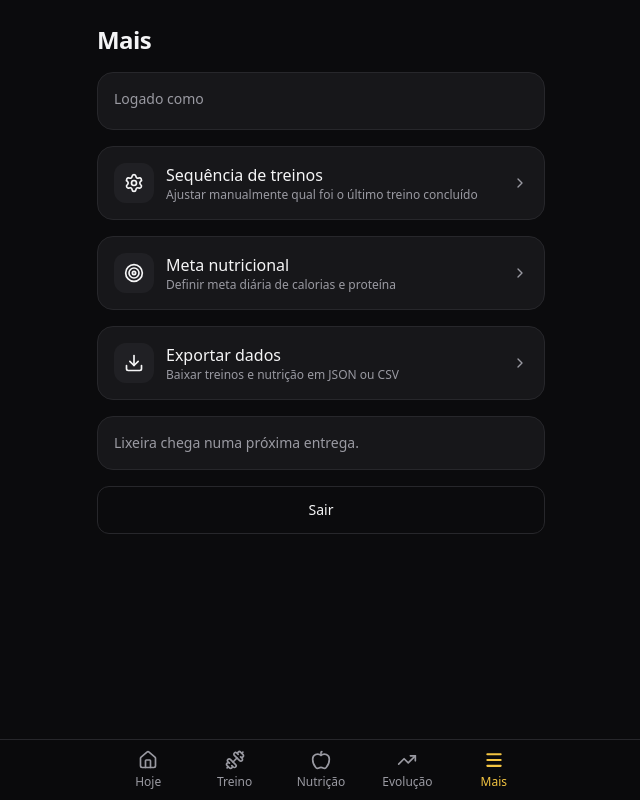
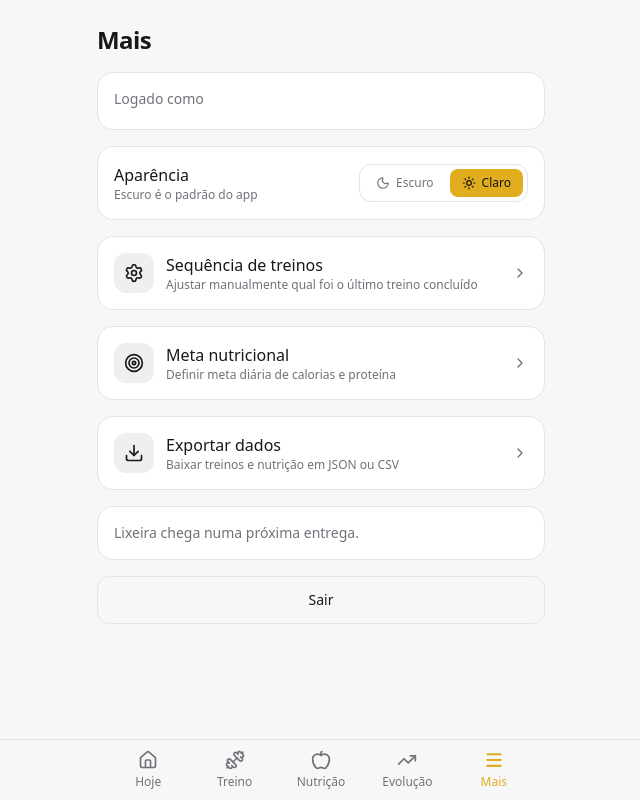
Before and after one commit to RenanFajardo465/fit-pro, a Next.js app in the folder fit-pro/: page /mais in a window 1280 px wide. Shown: the whole page, without its empty margins (319-959 px from the left). Built offline with nearby package versions, Linux system fonts and the light colour scheme; no server answers.

Commit message:
Catálogo Inteligente de Exercícios + light mode

```diff
--- a/fit-pro/app/(app)/mais/page.tsx
+++ b/fit-pro/app/(app)/mais/page.tsx
@@ -3,6 +3,7 @@ import { ChevronRight, Settings, Target, Download } from "lucide-react";
 import { createClient } from "@/lib/supabase/server";
 import { Button } from "@/components/ui/button";
 import { Card } from "@/components/ui/card";
+import { ThemeToggle } from "@/components/theme/theme-toggle";
 import { signOut } from "@/lib/actions/auth";
 
 const LINKS = [
@@ -41,6 +42,8 @@ export default async function MaisPage() {
         <p className="font-medium">{user?.email}</p>
       </Card>
 
+      <ThemeToggle />
+
       {LINKS.map(({ href, icon: Icon, title, subtitle }) => (
         <Link key={href} href={href}>
           <Card className="flex items-center justify-between gap-3 transition-colors hover:border-primary/50">
--- a/fit-pro/app/globals.css
+++ b/fit-pro/app/globals.css
@@ -1,34 +1,39 @@
 @import "tailwindcss";
 
 /*
- * Fit-Pro é predominantemente dark mode (Fase 0, item 73/22). Não há troca
- * light/dark no MVP — o tema é fixo, mas a variante `dark:` do Tailwind v4
- * fica disponível (baseada na classe `.dark` no <html>) para o dia em que
- * quisermos oferecer um tema claro sem reescrever nada.
+ * Fit-Pro nasceu dark mode (Fase 0, item 73/22) e continua sendo o tema
+ * padrão/definido do app — quem nunca escolheu nada vê exatamente o visual
+ * de sempre. O light mode é uma opção adicional, trocável a qualquer
+ * momento em Mais → Aparência (`components/theme/theme-toggle.tsx`), que só
+ * alterna a classe `.dark` na tag <html> e guarda a preferência no
+ * `localStorage` do navegador — nenhum componente precisou ser reescrito,
+ * só os valores abaixo.
  */
 @custom-variant dark (&:where(.dark, .dark *));
 
+/* Light mode — valores padrão (sem a classe `.dark`). */
 :root {
+  --background: #f7f7f8;
+  --foreground: #18181b;
+  --card: #ffffff;
+  --border: #e4e4e7;
+  --primary: #e0ad1f; /* mesmo tom dourado, um pouco mais escuro pra manter contraste em fundo claro */
+  --primary-foreground: #17130a;
+  --secondary: #efeff1;
+  --secondary-foreground: #18181b;
+  --muted-foreground: #71717a;
+  --destructive: #d7373f;
+  --destructive-foreground: #f5f5f6;
+  --ring: #e0ad1f;
+}
+
+/* Dark mode — tema padrão do Fit-Pro, aplicado via classe `.dark` no <html>. */
+.dark {
   --background: #0b0b0d;
   --foreground: #f5f5f6;
   --card: #17171a;
   --border: #27272b;
   --primary: #f4c542; /* amarelo/dourado — energia, alto contraste em dark mode */
-  --primary-foreground: #17130a;
-  --secondary: #202024;
-  --secondary-foreground: #f5f5f6;
-  --muted-foreground: #9a9aa2;
-  --destructive: #e5484d;
-  --destructive-foreground: #f5f5f6;
-  --ring: #f4c542;
-}
-
-.dark {
-  --background: #0b0b0d;
-  --foreground: #f5f5f6;
-  --card: #17171a;
-  --border: #27272b;
-  --primary: #f4c542;
   --primary-foreground: #17130a;
   --secondary: #202024;
   --secondary-foreground: #f5f5f6;
--- a/fit-pro/app/layout.tsx
+++ b/fit-pro/app/layout.tsx
@@ -1,5 +1,6 @@
 import type { Metadata, Viewport } from "next";
 import "./globals.css";
+import { ThemeScript } from "@/components/theme/theme-script";
 
 export const metadata: Metadata = {
   title: "Fit-Pro",
@@ -10,12 +11,24 @@ export const viewport: Viewport = {
   width: "device-width",
   initialScale: 1,
   maximumScale: 1, // evita zoom acidental ao tocar em inputs durante o treino
-  themeColor: "#0b0b0d",
+  themeColor: [
+    { media: "(prefers-color-scheme: light)", color: "#f7f7f8" },
+    { media: "(prefers-color-scheme: dark)", color: "#0b0b0d" },
+  ],
 };
 
 export default function RootLayout({ children }: LayoutProps<"/">) {
   return (
-    <html lang="pt-BR" className="dark h-full antialiased">
+    <html lang="pt-BR" className="h-full antialiased">
+      <head>
+        {/*
+         * Aplica a classe `.dark` (ou não) antes do primeiro paint, com
+         * base na preferência salva pelo `ThemeToggle` — sem isso, a página
+         * sempre nasceria escura e trocaria pra clara só depois de
+         * hidratar, piscando. Escuro continua sendo o padrão sem preferência salva.
+         */}
+        <ThemeScript />
+      </head>
       <body className="min-h-full flex flex-col bg-background text-foreground">
         {children}
       </body>
--- /dev/null
+++ b/fit-pro/components/theme/theme-script.tsx
@@ -0,0 +1,25 @@
+/**
+ * Roda antes do primeiro paint (via `dangerouslySetInnerHTML` direto no
+ * `<head>`, não um componente React normal) pra aplicar a classe `.dark`
+ * no `<html>` sem flash de tema errado. Padrão é escuro — só muda pra claro
+ * se o usuário já tiver escolhido isso antes (gravado no localStorage pelo
+ * `ThemeToggle`).
+ */
+const THEME_SCRIPT = `
+(function () {
+  try {
+    var saved = localStorage.getItem("fit-pro-theme");
+    if (saved === "light") {
+      document.documentElement.classList.remove("dark");
+    } else {
+      document.documentElement.classList.add("dark");
+    }
+  } catch (e) {
+    document.documentElement.classList.add("dark");
+  }
+})();
+`;
+
+export function ThemeScript() {
+  return <script dangerouslySetInnerHTML={{ __html: THEME_SCRIPT }} />;
+}
--- /dev/null
+++ b/fit-pro/components/theme/theme-toggle.tsx
@@ -0,0 +1,80 @@
+"use client";
+
+import { useSyncExternalStore } from "react";
+import { Moon, Sun } from "lucide-react";
+import { Card } from "@/components/ui/card";
+
+const THEME_KEY = "fit-pro-theme";
+
+type Theme = "dark" | "light";
+
+/**
+ * Lê/escreve o tema direto no DOM (classe `.dark` no <html>, já aplicada
+ * sem flash pelo `ThemeScript`) em vez de guardar em `useState` + `useEffect`
+ * — evita o anti-padrão de setState síncrono dentro de efeito e mantém o
+ * DOM como única fonte de verdade.
+ */
+const listeners = new Set<() => void>();
+
+function getSnapshot(): Theme {
+  if (typeof document === "undefined") return "dark";
+  return document.documentElement.classList.contains("dark") ? "dark" : "light";
+}
+
+/** Escuro é o padrão/definido do Fit-Pro — é o que o servidor sempre assume antes de hidratar. */
+function getServerSnapshot(): Theme {
+  return "dark";
+}
+
+function subscribe(callback: () => void) {
+  listeners.add(callback);
+  return () => listeners.delete(callback);
+}
+
+function applyTheme(theme: Theme) {
+  document.documentElement.classList.toggle("dark", theme === "dark");
+  try {
+    localStorage.setItem(THEME_KEY, theme);
+  } catch {
+    // localStorage indisponível (ex.: navegação privada) — tema some ao
+    // recarregar, mas não quebra a troca na sessão atual.
+  }
+  listeners.forEach((notify) => notify());
+}
+
+export function ThemeToggle() {
+  const theme = useSyncExternalStore(subscribe, getSnapshot, getServerSnapshot);
+
+  return (
+    <Card className="flex items-center justify-between gap-3">
+      <div className="flex flex-col">
+        <span className="font-medium">Aparência</span>
+        <span className="text-xs text-muted-foreground">Escuro é o padrão do app</span>
+      </div>
+      <div className="flex gap-1 rounded-xl border border-border p-1">
+        <button
+          type="button"
+          onClick={() => applyTheme("dark")}
+          aria-pressed={theme === "dark"}
+          className={`flex items-center gap-1.5 rounded-lg px-3 py-1.5 text-xs font-medium transition-colors ${
+            theme === "dark" ? "bg-primary text-primary-foreground" : "text-muted-foreground"
+          }`}
+        >
+          <Moon className="h-3.5 w-3.5" />
+          Escuro
+        </button>
+        <button
+          type="button"
+          onClick={() => applyTheme("light")}
+          aria-pressed={theme === "light"}
+          className={`flex items-center gap-1.5 rounded-lg px-3 py-1.5 text-xs font-medium transition-colors ${
+            theme === "light" ? "bg-primary text-primary-foreground" : "text-muted-foreground"
+          }`}
+        >
+          <Sun className="h-3.5 w-3.5" />
+          Claro
+        </button>
+      </div>
+    </Card>
+  );
+}
--- a/fit-pro/components/workout/load-progress-chart.tsx
+++ b/fit-pro/components/workout/load-progress-chart.tsx
@@ -49,20 +49,25 @@ export function LoadProgressChart({
         <div className="h-56 w-full">
           <ResponsiveContainer width="100%" height="100%">
             <LineChart data={chartData} margin={{ top: 8, right: 8, bottom: 0, left: -16 }}>
-              <CartesianGrid vertical={false} stroke="#27272b" />
-              <XAxis dataKey="label" tick={{ fill: "#9a9aa2", fontSize: 11 }} tickLine={false} axisLine={{ stroke: "#27272b" }} />
-              <YAxis tick={{ fill: "#9a9aa2", fontSize: 11 }} tickLine={false} axisLine={false} width={40} />
+              <CartesianGrid vertical={false} stroke="var(--border)" />
+              <XAxis
+                dataKey="label"
+                tick={{ fill: "var(--muted-foreground)", fontSize: 11 }}
+                tickLine={false}
+                axisLine={{ stroke: "var(--border)" }}
+              />
+              <YAxis tick={{ fill: "var(--muted-foreground)", fontSize: 11 }} tickLine={false} axisLine={false} width={40} />
               <Tooltip
-                contentStyle={{ background: "#17171a", border: "1px solid #27272b", borderRadius: 12, fontSize: 12 }}
-                labelStyle={{ color: "#f5f5f6" }}
+                contentStyle={{ background: "var(--card)", border: "1px solid var(--border)", borderRadius: 12, fontSize: 12 }}
+                labelStyle={{ color: "var(--foreground)" }}
                 formatter={(value) => [`${value}kg`, "Carga máxima"]}
               />
               <Line
                 type="monotone"
                 dataKey="maxWeightKg"
-                stroke="#f4c542"
+                stroke="var(--primary)"
                 strokeWidth={2}
-                dot={{ fill: "#f4c542", r: 3 }}
+                dot={{ fill: "var(--primary)", r: 3 }}
               />
             </LineChart>
           </ResponsiveContainer>
--- a/fit-pro/components/workout/volume-chart.tsx
+++ b/fit-pro/components/workout/volume-chart.tsx
@@ -22,15 +22,20 @@ export function VolumeChart({ data }: { data: WeeklyVolumePoint[] }) {
     <div className="h-56 w-full">
       <ResponsiveContainer width="100%" height="100%">
         <BarChart data={chartData} margin={{ top: 8, right: 8, bottom: 0, left: -16 }}>
-          <CartesianGrid vertical={false} stroke="#27272b" />
-          <XAxis dataKey="label" tick={{ fill: "#9a9aa2", fontSize: 11 }} tickLine={false} axisLine={{ stroke: "#27272b" }} />
-          <YAxis tick={{ fill: "#9a9aa2", fontSize: 11 }} tickLine={false} axisLine={false} width={48} />
+          <CartesianGrid vertical={false} stroke="var(--border)" />
+          <XAxis
+            dataKey="label"
+            tick={{ fill: "var(--muted-foreground)", fontSize: 11 }}
+            tickLine={false}
+            axisLine={{ stroke: "var(--border)" }}
+          />
+          <YAxis tick={{ fill: "var(--muted-foreground)", fontSize: 11 }} tickLine={false} axisLine={false} width={48} />
           <Tooltip
-            contentStyle={{ background: "#17171a", border: "1px solid #27272b", borderRadius: 12, fontSize: 12 }}
-            labelStyle={{ color: "#f5f5f6" }}
+            contentStyle={{ background: "var(--card)", border: "1px solid var(--border)", borderRadius: 12, fontSize: 12 }}
+            labelStyle={{ color: "var(--foreground)" }}
             formatter={(value) => [`${value}kg`, "Volume"]}
           />
-          <Bar dataKey="volumeKg" fill="#f4c542" radius={[6, 6, 0, 0]} />
+          <Bar dataKey="volumeKg" fill="var(--primary)" radius={[6, 6, 0, 0]} />
         </BarChart>
       </ResponsiveContainer>
     </div>
```
